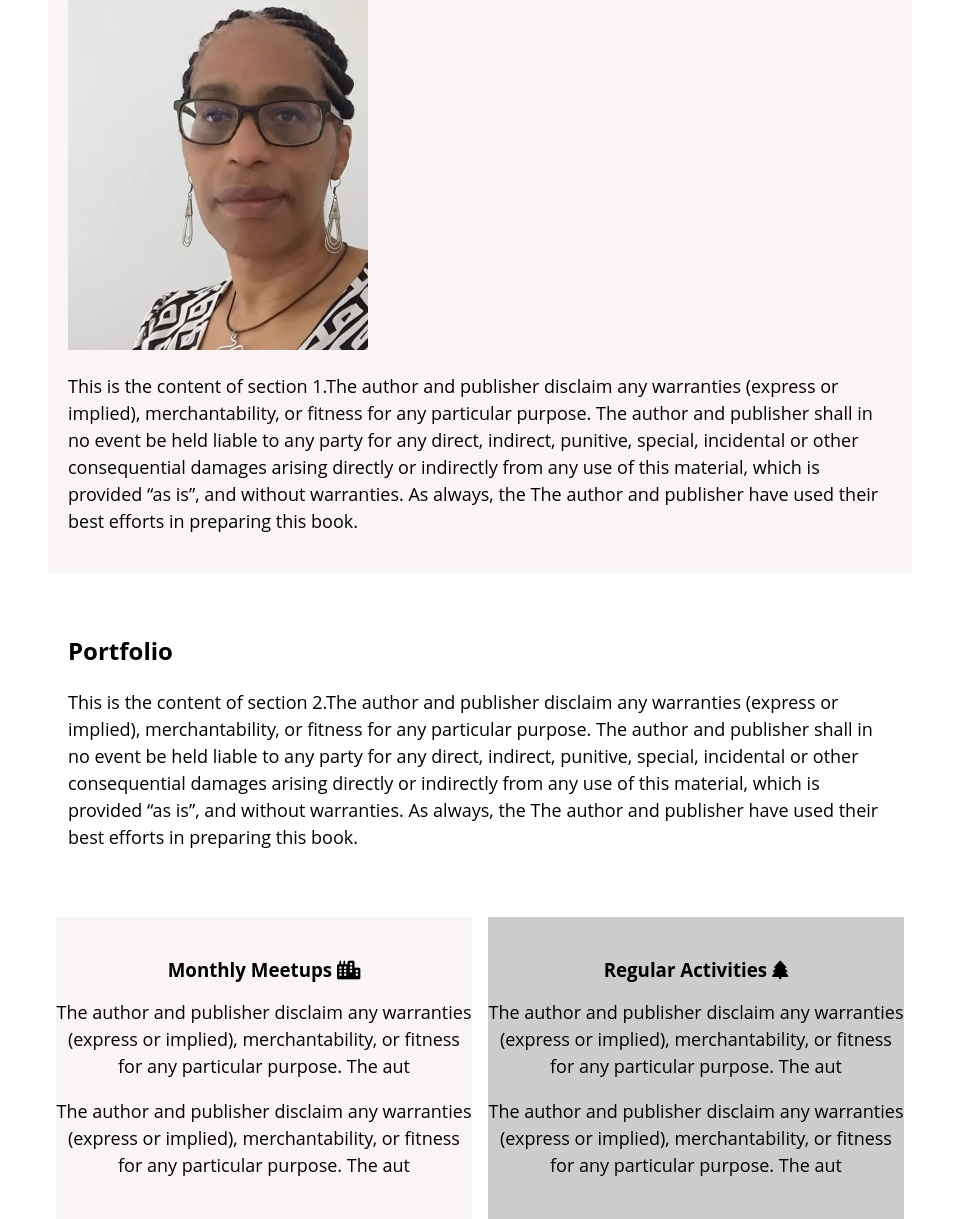
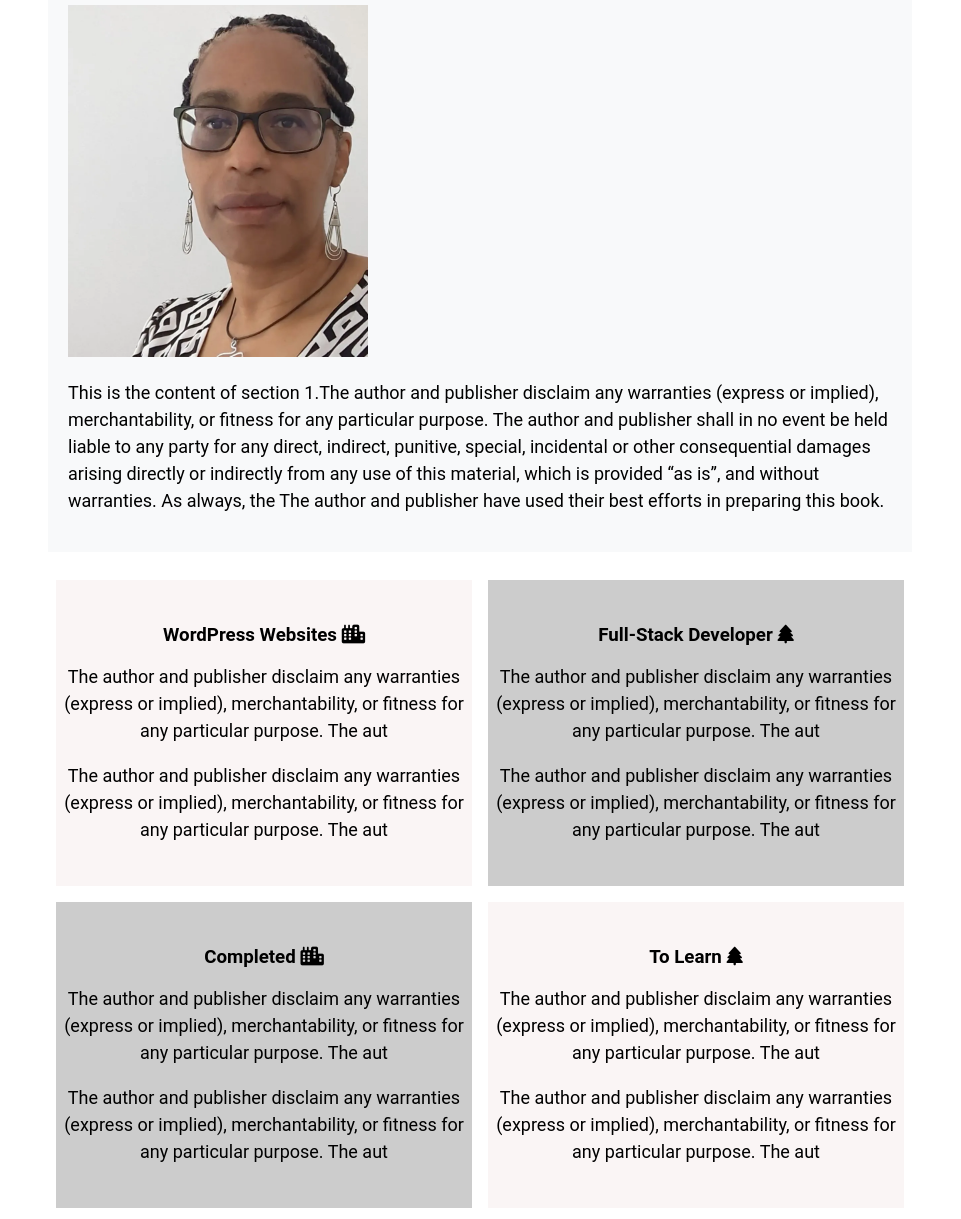
Before and after one commit to todiane/toDianeDev, a plain HTML site: page index.html in a window 1280 px wide. Shown: the part 246-1465 px from the top of the page, without its empty margins (160-1121 px from the left). Drawn offline with Linux system fonts and the light colour scheme.

Commit message:
Add content to homepage

```diff
--- a/assets/css/style.css
+++ b/assets/css/style.css
@@ -3,7 +3,7 @@
 body {
     margin: 0;
     padding: 0;
-    font-family: 'Open Sans', sans-serif;
+    font-family: 'Roboto', sans-serif;
   }
 
 h1 {
@@ -78,13 +78,14 @@ p {
   /* Section styles */
   .section {
     margin-bottom: 20px;
+    margin-top: 20px;
     padding: 20px;
     background-color: #f2f2f2;
     /* border: 1px solid #ccc; */
   }
 
   #section1 {
-    background-color: rgb(250, 245, 245);
+    background-color: rgb(248, 249, 250);
   }
 
   #section2 {
@@ -99,7 +100,7 @@ p {
     background-color: #e6ffe6;
   }
 
-#club-details div {
+#home-details div {
     color: #000;
     width: 50%;
     float: left;
--- a/index.html
+++ b/index.html
@@ -27,7 +27,7 @@
           <div class="container">
             <div class="section" id="section1">
               <!-- Section 1 content goes here -->
-              <h2>About</h2>
+              <h1>Hi, I'm Diane</h1>
               <img width="300" class="image-dc" src="assets/images/diane-corriette2023.webp" alt="Diane Corriette" >
               <p>This is the content of section 1.The author and publisher disclaim any warranties (express or implied), merchantability, or fitness for any particular purpose.
                 The author and publisher shall in no event be held liable to any party for any direct, indirect, punitive, special, incidental or other consequential damages arising directly
@@ -35,19 +35,11 @@
                 The author and publisher have used their best efforts in preparing this book. </p>
             </div>
 
-            <div class="section" id="section2">
-              <!-- Section 2 content goes here -->
-              <h2>Portfolio</h2>
-              <p>This is the content of section 2.The author and publisher disclaim any warranties (express or implied), merchantability, or fitness for any particular purpose.
-                The author and publisher shall in no event be held liable to any party for any direct, indirect, punitive, special, incidental or other consequential damages arising directly
-                or indirectly from any use of this material, which is provided “as is”, and without warranties. As always, the
-                The author and publisher have used their best efforts in preparing this book. </p>
-            </div>
 
-        <section id="club-details">
+        <section id="home-details">
             <div class="details-box">
 
-                <h3>Monthly Meetups <i class="fas fa-city"></i></h3>
+                <h3>WordPress Websites <i class="fas fa-city"></i></h3>
                 <p>The author and publisher disclaim any warranties (express or implied), merchantability, or fitness for any particular purpose.
                     The aut</p>
                 <p>The author and publisher disclaim any warranties (express or implied), merchantability, or fitness for any particular purpose.
@@ -55,7 +47,7 @@
             </div>
 
             <div class="activities">
-                <h3>Regular Activities <i class="fas fa-tree"></i></h3>
+                <h3>Full-Stack Developer <i class="fas fa-tree"></i></h3>
                 <p>The author and publisher disclaim any warranties (express or implied), merchantability, or fitness for any particular purpose.
                     The aut</p>
                 <p>The author and publisher disclaim any warranties (express or implied), merchantability, or fitness for any particular purpose.
@@ -63,7 +55,7 @@
             </div>
 
             <div class="online">
-                <h3>Online Meetings <i class="fas fa-city"></i></h3>
+                <h3>Completed <i class="fas fa-city"></i></h3>
                 <p>The author and publisher disclaim any warranties (express or implied), merchantability, or fitness for any particular purpose.
                     The aut</p>
                 <p>The author and publisher disclaim any warranties (express or implied), merchantability, or fitness for any particular purpose.
@@ -72,7 +64,7 @@
 
 
             <div class="resources">
-                <h3>Online Resources <i class="fas fa-tree"></i></h3>
+                <h3>To Learn <i class="fas fa-tree"></i></h3>
                 <p>The author and publisher disclaim any warranties (express or implied), merchantability, or fitness for any particular purpose.
                     The aut</p>
                 <p>The author and publisher disclaim any warranties (express or implied), merchantability, or fitness for any particular purpose.
```
Also changed, not shown: portfolio.html (+6 -0 lines).
